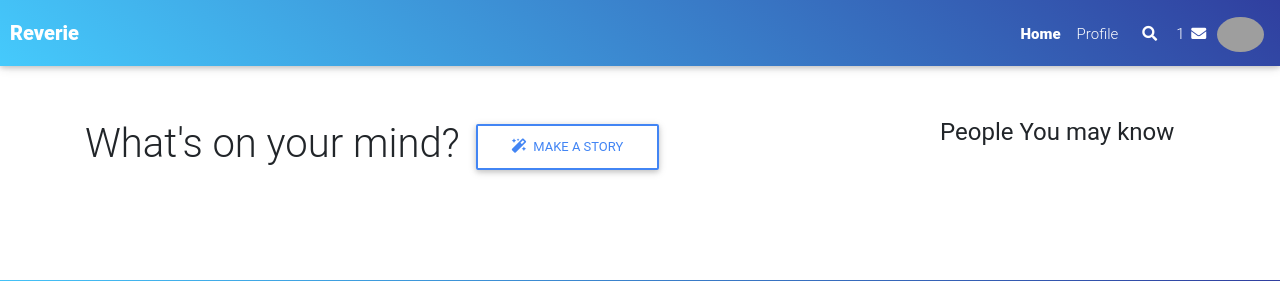
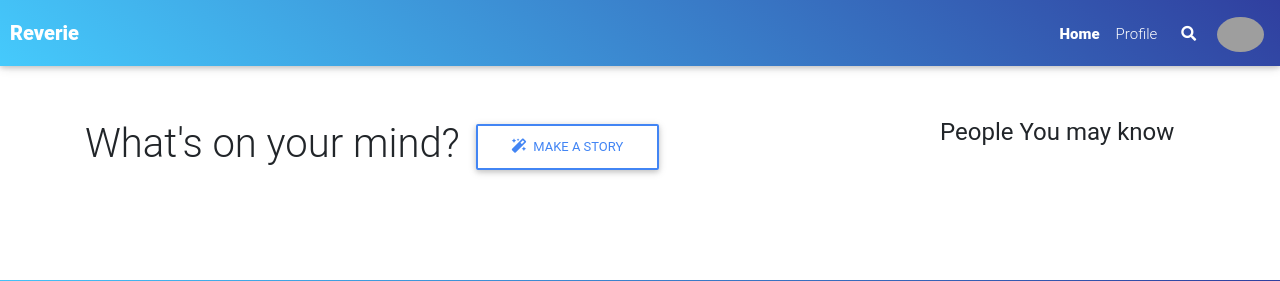
Before and after one commit to Lester016/Reverie, a Flask app: page / in a window 1280 px wide. Shown: the top 281 px of the page. Run offline with Flask 3, Linux system fonts and the light colour scheme; the visitor is signed in with stand-in values (Sample User, id 1); data comes from the database, SQL or seed files in the repository; data that the repository does not hold is empty; some libraries are stand-ins or nearby versions; some web fonts are replaced; grey boxes are pictures that could not be loaded.

Commit message:
Delete inbox icon

```diff
--- a/app/templates/layout.html
+++ b/app/templates/layout.html
@@ -54,16 +54,10 @@
             Profile
           </a>
         </li>
-        <li class=" nav-item" style="margin-left: 5px;">
+        <li class=" nav-item" style="margin-left: 5px; margin-right: 10px;">
               <a class="nav-link waves-effect waves-light" href="{{ url_for('main.search') }}">
                 <i class="fas fa-search" aria-hidden="true"></i>
               </a>
-        </li>
-        <li class="nav-item">
-          <a class="nav-link waves-effect waves-light">
-            1
-            <i class="fas fa-envelope"></i>
-          </a>
         </li>
         <li class="nav-item avatar dropdown" style="margin-top: 5px;">
           <a class="nav-link dropdown-toggle" id="navbarDropdownMenuLink-55" data-toggle="dropdown" aria-haspopup="true"
```
